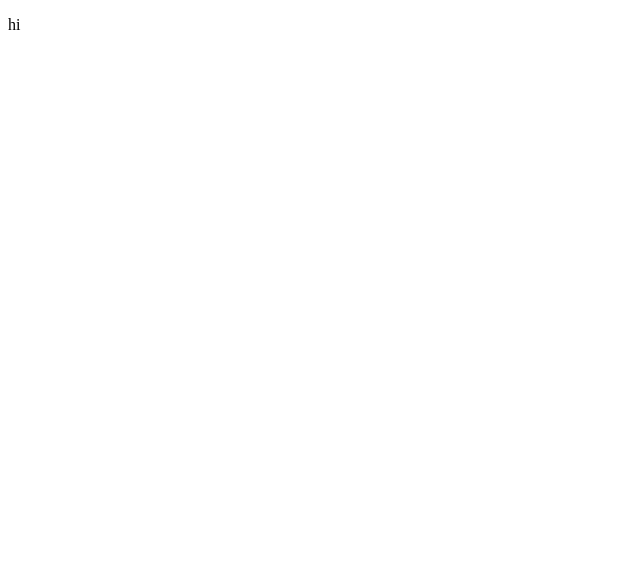
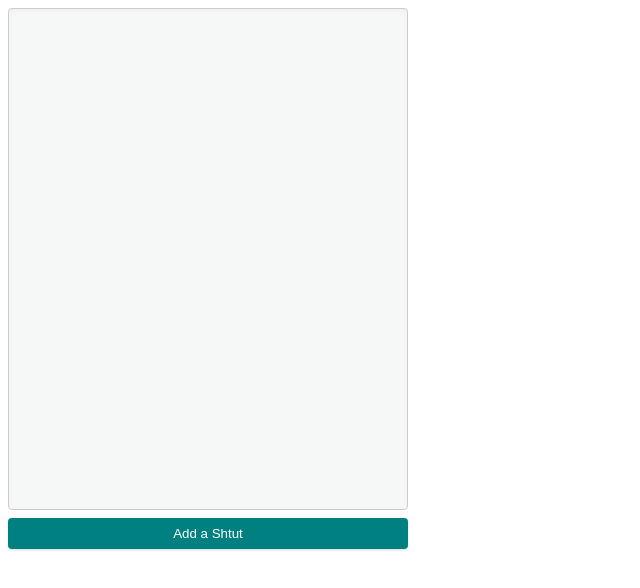
Before and after one commit to nitasn/oz-ai-scrollview, a React (Vite) app: page / in a window 1280 px wide. Shown: the top 588 px of the page, without its empty margins (0-640 px from the left). Built offline with nearby package versions, Linux system fonts and the light colour scheme.

Commit message:
basic layout

```diff
--- a/package.json
+++ b/package.json
@@ -10,6 +10,7 @@
     "preview": "vite preview"
   },
   "dependencies": {
+    "lorem-ipsum": "^2.0.8",
     "react": "^19.1.1",
     "react-dom": "^19.1.1"
   },
--- /dev/null
+++ b/src/AiScrollView/AiScrollView.module.css
@@ -0,0 +1,16 @@
+.container {
+  display: flex;
+  flex-direction: column;
+  overflow-y: hidden;
+  border: 1px solid #ccc;
+  border-radius: 4px;
+
+  height: 500px;
+
+  background-color: rgb(246, 248, 248);
+  box-shadow: rgba(0, 0, 0, 0.03) 0px 2px 4px 0px inset;
+}
+
+.item {
+  padding: 16px;
+}
--- a/src/AiScrollView/AiScrollView.tsx
+++ b/src/AiScrollView/AiScrollView.tsx
@@ -0,0 +1,23 @@
+import styles from "./AiScrollView.module.css";
+
+export type AiScrollViewItem = {
+  id: number;
+  text: string;
+};
+
+export type AiScrollViewProps = {
+  items?: AiScrollViewItem[];
+  maxItemsToRender?: number;
+};
+
+export default function AiScrollView({ items, maxItemsToRender }: AiScrollViewProps) {
+  return (
+    <div className={styles.container}>
+      {items?.map((item) => (
+        <div key={item.id} className={styles.item}>
+          <strong>{item.id}</strong>: {item.text}
+        </div>
+      ))}
+    </div>
+  );
+}
--- a/src/App.tsx
+++ /dev/null
@@ -1,3 +0,0 @@
-export default function App() {
-  return <p>hi</p>;
-}
--- /dev/null
+++ b/src/App/App.module.css
@@ -0,0 +1,9 @@
+.app {
+  min-height: 100%;
+
+  width: 400px;
+  display: flex;
+  flex-direction: column;
+  align-items: stretch;
+  gap: 8px;
+}
--- /dev/null
+++ b/src/App/App.tsx
@@ -0,0 +1,28 @@
+import { useState } from "react";
+import AiScrollView, { type AiScrollViewItem } from "../AiScrollView/AiScrollView";
+import Button from "../Button/Button";
+import useIdsGenerator from "../hooks/use-ids-generator";
+import generateRandomSentence from "../utils/random-sentence-generator";
+import styles from "./App.module.css";
+
+const MAX_MESSAGES_TO_RENDER = 4;
+
+export default function App() {
+  const newId = useIdsGenerator();
+  const [messages, setMessages] = useState<AiScrollViewItem[]>([]);
+
+  const addMessage = () => {
+    setMessages((messages) => {
+      const newArray = messages.slice(-MAX_MESSAGES_TO_RENDER);
+      newArray.push({ id: newId(), text: generateRandomSentence() });
+      return newArray;
+    });
+  };
+
+  return (
+    <div className={styles.app}>
+      <AiScrollView maxItemsToRender={MAX_MESSAGES_TO_RENDER} items={messages} />
+      <Button onClick={addMessage}>Add a Shtut</Button>
+    </div>
+  );
+}
--- /dev/null
+++ b/src/Button/Button.module.css
@@ -0,0 +1,18 @@
+.button {
+  background-color: teal;
+  color: white;
+  border: none;
+  border-radius: 4px;
+  padding: 8px 12px;
+  cursor: pointer;
+
+  box-shadow: rgba(0, 0, 0, 0.1) 0px 1px 3px 0px, rgba(0, 0, 0, 0.06) 0px 1px 2px 0px;
+
+  transition: all 0.25s ease;
+  &:hover {
+    background-color: rgb(0, 118, 118);
+  }
+  &:active {
+    background-color: rgb(0, 101, 101);
+  }
+}
--- /dev/null
+++ b/src/Button/Button.tsx
@@ -0,0 +1,14 @@
+import styles from "./Button.module.css";
+
+export type ShtutButtonProps = {
+  onClick?: () => void;
+  children?: React.ReactNode;
+};
+
+export default function Button({ onClick, children }: ShtutButtonProps) {
+  return (
+    <button className={styles.button} onClick={onClick}>
+      {children}
+    </button>
+  );
+}
--- /dev/null
+++ b/src/global.css
@@ -0,0 +1,8 @@
+html,
+body {
+  margin: 0;
+  padding: 0;
+  min-height: 100vh;
+  font-family: -apple-system, BlinkMacSystemFont, "Segoe UI", Roboto, Oxygen, Ubuntu, Cantarell, "Open Sans",
+    "Helvetica Neue", sans-serif;
+}
--- /dev/null
+++ b/src/hooks/use-ids-generator.ts
@@ -0,0 +1,6 @@
+import { useRef } from "react";
+
+export default function useIdsGenerator() {
+  const idRef = useRef(0);
+  return () => ++idRef.current;
+}
--- a/src/main.tsx
+++ b/src/main.tsx
@@ -1,9 +1,6 @@
-import { StrictMode } from 'react'
-import { createRoot } from 'react-dom/client'
-import App from './App.tsx'
+import { createRoot } from "react-dom/client";
+import App from "./App/App.tsx";
 
-createRoot(document.getElementById('root')!).render(
-  <StrictMode>
-    <App />
-  </StrictMode>,
-)
+const rootDiv = document.getElementById("root")!;
+
+createRoot(rootDiv).render(<App />);
--- /dev/null
+++ b/src/utils/random-sentence-generator.ts
@@ -0,0 +1,16 @@
+import { LoremIpsum } from "lorem-ipsum";
+
+const lorem = new LoremIpsum({
+  sentencesPerParagraph: {
+    max: 8,
+    min: 4,
+  },
+  wordsPerSentence: {
+    max: 16,
+    min: 4,
+  },
+});
+
+export default function generateRandomSentence() {
+  return lorem.generateSentences(1);
+}
```
Also changed, not shown: 1 other file (tests, documents, lock files or other folders).
